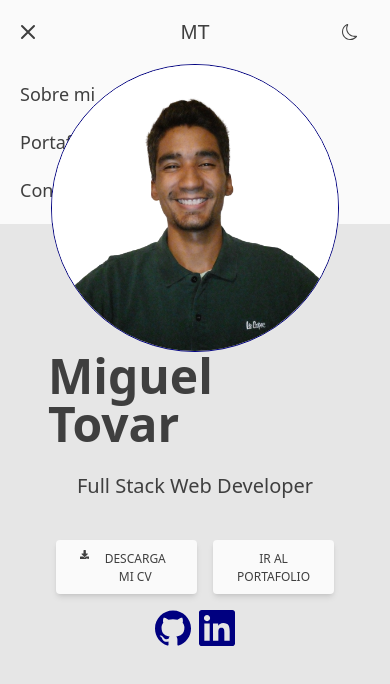
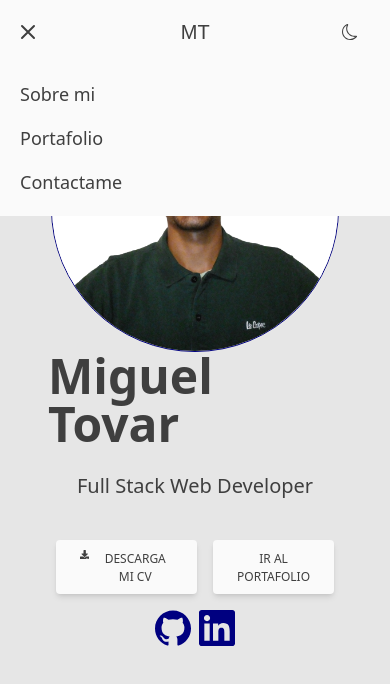
Before and after one commit to Migtovarve/portafolio, a React (Create React App) app: page / in a window 390 px wide. Both pictures are taken after a click on the button "Open main menu". Shown: the top 684 px of the page. Built offline with nearby package versions, Linux system fonts and the light colour scheme.

Commit message:
Nav LINK Responsive

```diff
--- a/src/Components/Nav/Nav.jsx
+++ b/src/Components/Nav/Nav.jsx
@@ -41,7 +41,7 @@ export default function Nav({principalColor}) {
   }, [dark] )
 
 
-  return (<div className='relative'>
+  return (<div className='relative z-10'>
     <Disclosure as="nav" className={`nav`}>
       {({ open }) => (
         <>
@@ -106,10 +106,12 @@ export default function Nav({principalColor}) {
           <Disclosure.Panel className="sm:hidden">
             <div className="px-2 pt-2 pb-3 space-y-1">
               {navigation.map((item) => (
+                <Link to={item.href}>
                 <Disclosure.Button
                   key={item.name}
                   as="a"
-                  href={item.href}
+
+                  //href={item.href}
                   className={classNames(
                     'block px-3 py-2 rounded-md text-lg font-medium hover:bg-white hover: hover:scale-105 font-medium transition duration-150 hover:scale-102'
                   )}
@@ -117,9 +119,11 @@ export default function Nav({principalColor}) {
                 >
                   {item.name}
                 </Disclosure.Button>
+                </Link>
               ))}
             </div>
           </Disclosure.Panel>
+
         </>
       )}
     </Disclosure>
```
